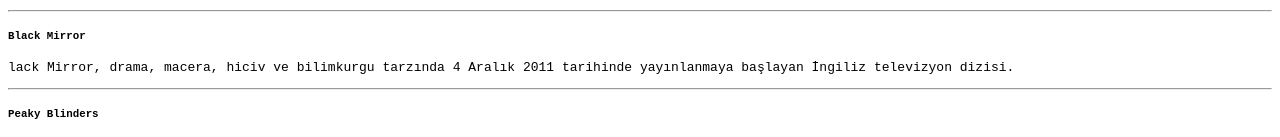
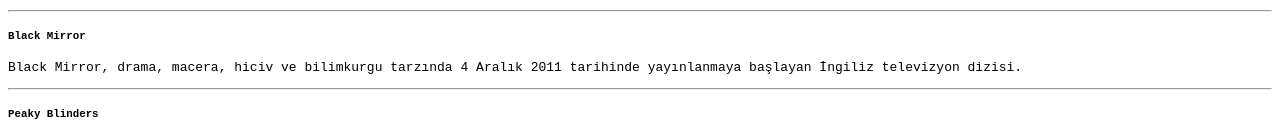
Before and after one commit to ozgurort94/Kodluyoruz-Front-End--dev, a plain HTML site: page ÖDEV01/index.html in a window 1280 px wide. Shown: the part 252-389 px from the top of the page. Drawn offline with Linux system fonts and the light colour scheme.

Commit message:
KodluyoruzOdev101

```diff
--- a/ÖDEV01/index.html
+++ b/ÖDEV01/index.html
@@ -37,7 +37,7 @@
     <hr />
     <h5>Black Mirror</h5>
     <p>
-      lack Mirror, drama, macera, hiciv ve bilimkurgu tarzında 4 Aralık 2011
+      Black Mirror, drama, macera, hiciv ve bilimkurgu tarzında 4 Aralık 2011
       tarihinde yayınlanmaya başlayan İngiliz televizyon dizisi.
     </p>
     <hr />
```
